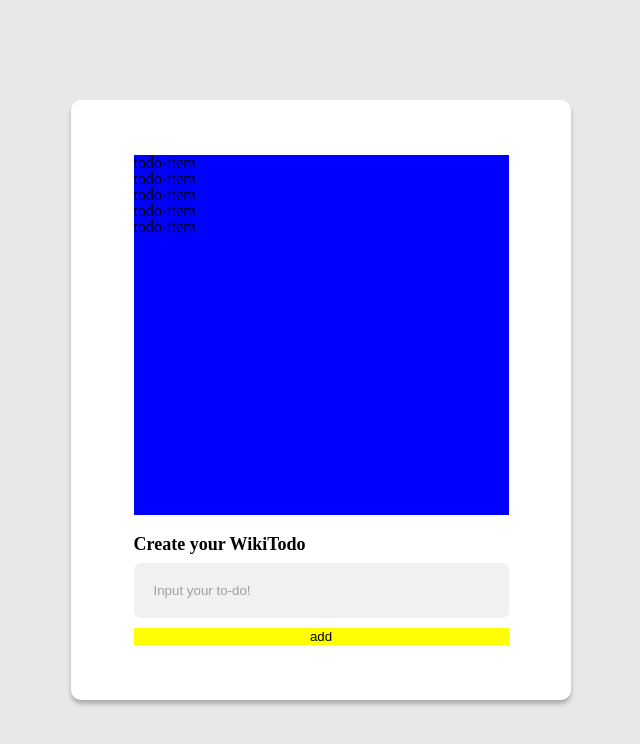
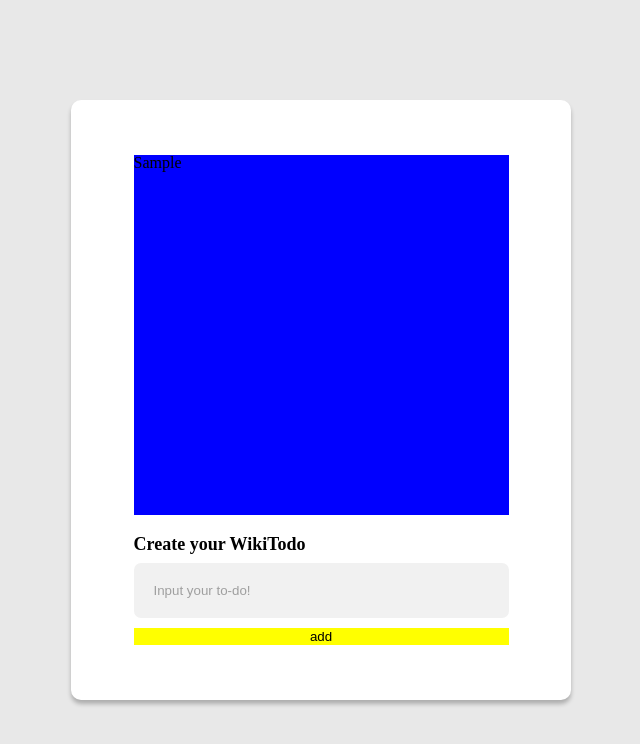
Before and after one commit to kngsujng/WikiTodo, a React (Create React App) app: page / in a window 1280 px wide. Both pictures are taken after typing "Sample" into the empty fields and a click on the button "add". Shown: the top 744 px of the page, without its empty margins (319-959 px from the left). Built offline with nearby package versions, Linux system fonts and the light colour scheme.

Commit message:
Feat: 버튼 누를 때 할일 리스트 나타나는 기능 추가

```diff
--- a/src/Components/AddTodo/AddTodo.jsx
+++ b/src/Components/AddTodo/AddTodo.jsx
@@ -1,13 +1,15 @@
-import React, { useState } from 'react';
 import * as S from './AddTodo.style';
 
 // 1. input창에 입력한 todo state로 관리 및 저장
 // 2. button 클릭시, todos 배열 state에 추가
 //		-
 
-export default function AddTodo() {
-	let [todoList, setTodoList] = useState([]);
-	let [newTodo, setNewTodo] = useState('');
+export default function AddTodo({
+	newTodo,
+	setNewTodo,
+	todoList,
+	setTodoList,
+}) {
 	return (
 		<>
 			<S.Wrapper>
@@ -20,12 +22,13 @@ export default function AddTodo() {
 					onChange={(e) => setNewTodo(e.target.value)}
 				/>
 				<button
-					type="button"
+					type="submit"
 					onClick={(e) => {
 						e.preventDefault();
-						let todoItems = [...todoList]; // todoList 복사
+						let todoItems = [...todoList];
 						setTodoList([...todoItems, newTodo]);
 						setNewTodo('');
+						console.log(todoList);
 					}}
 				>
 					add
--- a/src/Components/TodoList/TodoList.jsx
+++ b/src/Components/TodoList/TodoList.jsx
@@ -1,16 +1,14 @@
 import React from 'react';
 import * as S from './TodoList.style';
 
-export default function TodoList() {
+export default function TodoList({ todoList, setTodoList }) {
 	return (
 		<>
 			<S.Wrapper>
 				<ul>
-					<li>todo-item</li>
-					<li>todo-item</li>
-					<li>todo-item</li>
-					<li>todo-item</li>
-					<li>todo-item</li>
+					{todoList.map((v, i) => (
+						<li key={i}>{v}</li>
+					))}
 				</ul>
 			</S.Wrapper>
 		</>
--- a/src/Pages/Main/Main.jsx
+++ b/src/Pages/Main/Main.jsx
@@ -1,9 +1,11 @@
-import React from 'react';
+import React, { useState } from 'react';
 import TodoList from '../../Components/TodoList/TodoList';
 import AddTodo from '../../Components/AddTodo/AddTodo';
 import * as S from './Main.style';
 
 export default function Main() {
+	let [todoList, setTodoList] = useState([]);
+	let [newTodo, setNewTodo] = useState('');
 	return (
 		<>
 			<S.Wrapper>
@@ -14,8 +16,16 @@ export default function Main() {
 						which helps you manage time.
 					</p>
 				</header> */}
-				<TodoList />
-				<AddTodo />
+				<TodoList
+					todoList={todoList}
+					setTodoList={setTodoList}
+				/>
+				<AddTodo
+					todoList={todoList}
+					setTodoList={setTodoList}
+					newTodo={newTodo}
+					setNewTodo={setNewTodo}
+				/>
 			</S.Wrapper>
 		</>
 	);
```
